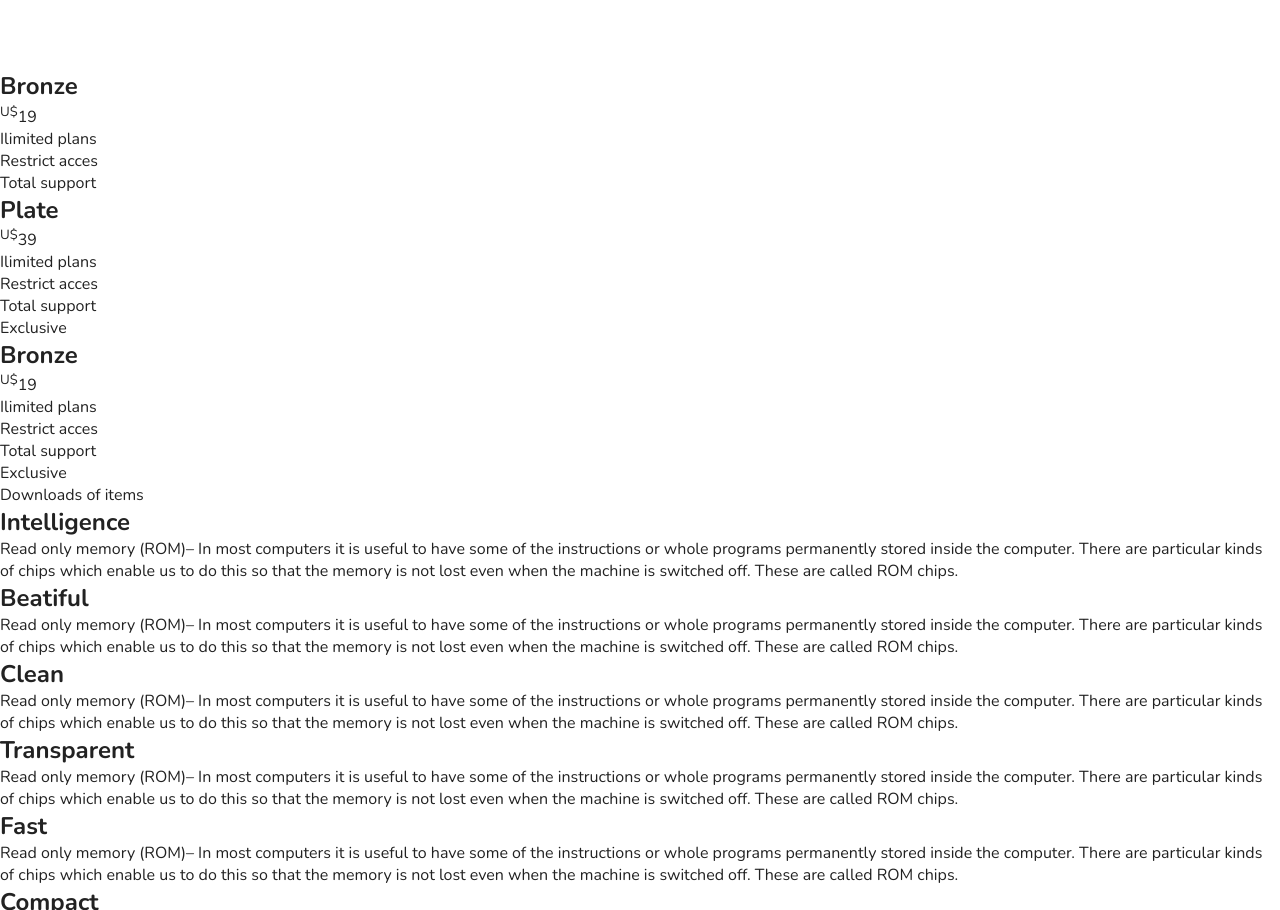
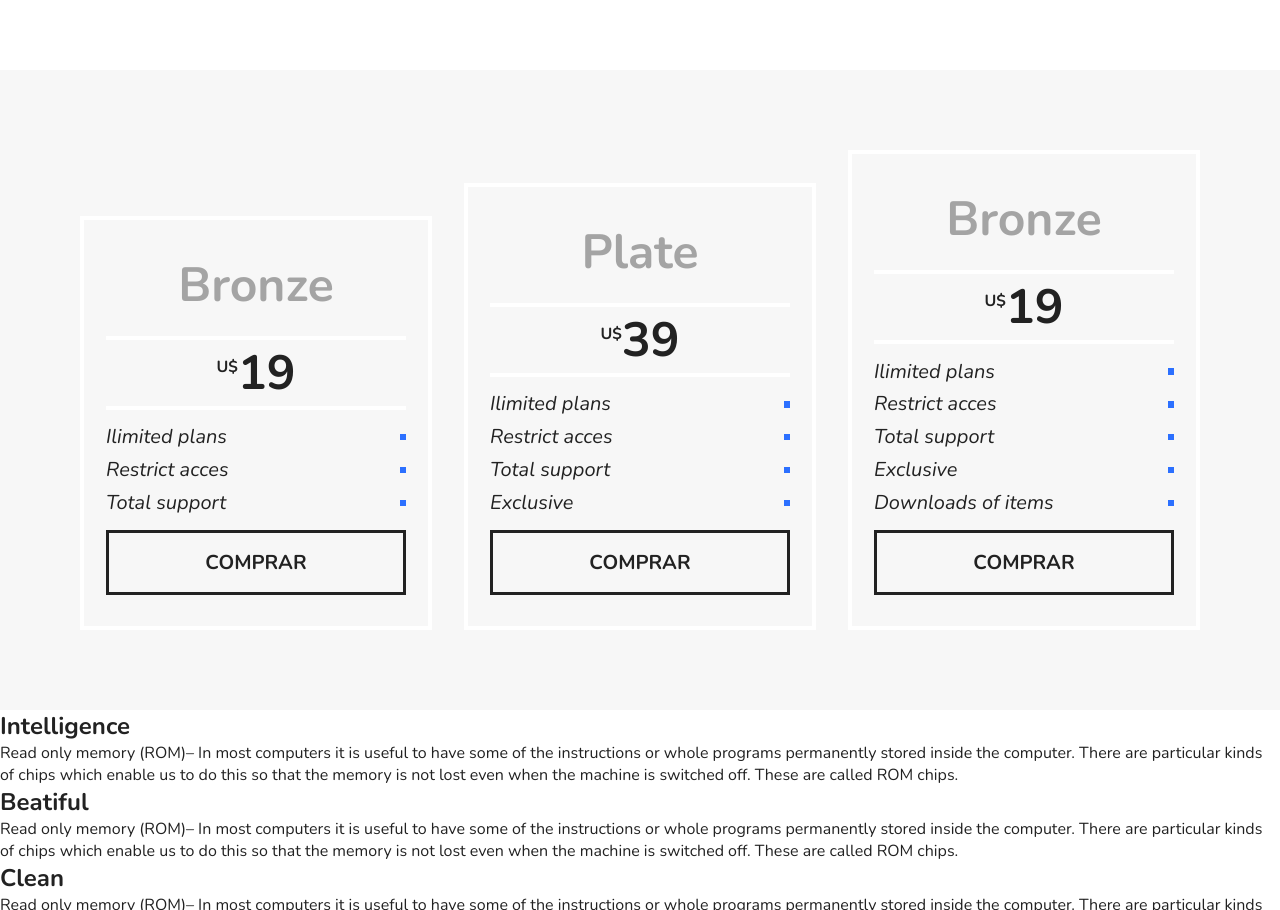
Before and after one commit to vmarcosp/flexbox-practicing, a website: page index.html in a window 1280 px wide. Shown: the part 1779-2689 px from the top of the page. Drawn offline with nearby package versions, Linux system fonts and the light colour scheme.

Commit message:
Styled pricings

```diff
--- a/index.html
+++ b/index.html
@@ -76,26 +76,27 @@
         <div class="pricing-item">
             <h2>Bronze</h2>
             <span><sup>U$</sup>19</span>
-        </div>
             <ul>
                 <li>Ilimited plans</li>
                 <li>Restrict acces</li>
                 <li>Total support</li>
             </ul>
+            <a href="#">COMPRAR</a>
+        </div>
         <div class="pricing-item">
             <h2>Plate</h2>
             <span><sup>U$</sup>39</span>
-        </div>
             <ul>
                 <li>Ilimited plans</li>
                 <li>Restrict acces</li>
                 <li>Total support</li>
                 <li>Exclusive</li>
             </ul>
+            <a href="#">COMPRAR</a>
+        </div>
         <div class="pricing-item">
             <h2>Bronze</h2>
             <span><sup>U$</sup>19</span>
-        </div>
             <ul>
                 <li>Ilimited plans</li>
                 <li>Restrict acces</li>
@@ -103,6 +104,8 @@
                 <li>Exclusive</li>
                 <li>Downloads of items</li>
             </ul>
+            <a href="#">COMPRAR</a>
+        </div>
     </div>
 
     <section class="quality" id="quality">
--- a/scss/style.scss
+++ b/scss/style.scss
@@ -6,6 +6,7 @@ $blue-greened:#66d9eb;
 $purple:#ae81ff;
 $grid-width:960px;
 $gray-light:#f7f7f7;
+$gray-semi-light:#a4a4a4;
 $pink:#f9265e;
 
 @mixin gridWidthAndPosition(){
@@ -155,3 +156,72 @@ img{
         }
     }
 }
+
+.pricing{
+    padding: 4rem;
+    background:$gray-light;
+    display: flex;
+    flex-wrap: wrap;
+    align-items: flex-end;
+    >.pricing-item{
+        flex:1 1 260px;
+        border:.3rem solid white;
+        padding:.8rem;
+        margin:1rem;
+        >h2{
+            font-size:3em;
+            color:$gray-semi-light;
+            text-align: center;
+            margin-top:1.2rem;
+        }
+        >a{
+            max-width: 300px;
+            display: block;
+            margin:1.1rem auto;
+            border:solid .2rem $dark;
+            text-transform: uppercase;
+            font-weight: bold;
+            font-size: 1.25em;
+            padding:1rem;
+            color:$dark;
+            text-align: center;
+        }
+        >ul{
+            max-width: 300px;
+            margin:1.1rem auto;
+            font-size: 1.25em;
+            line-height: 1;
+            font-style: italic;
+        }
+        >span{
+            max-width:300px;
+            font-size:3em;
+            margin:1.1rem auto;
+            display: block;
+            text-align: center;
+            font-weight: bold;
+            border: {
+                bottom:solid .3rem white;
+                top:solid .3rem white;
+            }
+            >sup{
+                font-size: 1rem;
+            }
+        }
+    }
+}
+
+.pricing-item > ul > li {
+    display: flex;
+    margin-bottom:.8rem;
+    justify-content: space-between;
+    align-items: center;
+}
+
+.pricing-item > ul > li::after {
+    content:'';
+    display: block;
+    width:.4rem;
+    height:.4rem;
+    background:$blue;
+}
```
Also changed, not shown: css/style.css. Lines whose indentation alone changed are shown as unchanged.
